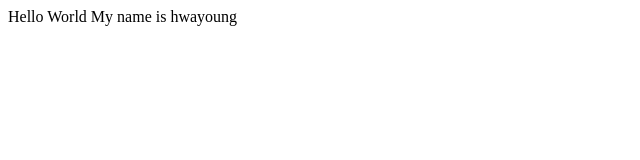
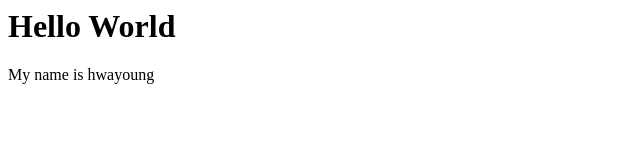
Before and after one commit to ehwayoung31/ehwayoung31.github.io, a plain HTML site: page index.html in a window 1280 px wide. Shown: the whole page, without its empty margins (0-640 px from the left). Drawn offline with Linux system fonts and the light colour scheme.

Commit message:
Update index.html

```diff
--- a/index.html
+++ b/index.html
@@ -1,9 +1,13 @@
+<html>
   <head>
-
+    <title>Hwayoung</title>
   </head>
   <body>
-Hello World
+
+    <p>
+      <h1>Hello World</h1>
       My name is hwayoung
+    </p>
   <div class='tableauPlaceholder' id='viz1569296858754' style='position: relative'><noscript>
   <a href='#'><img alt=' ' src='https:&#47;&#47;public.tableau.com&#47;static&#47;images&#47;H9&#47;H9RXQTQTB&#47;1_rss.png' style='border: none' /></a></noscript>
   <object class='tableauViz'  style='display:none;'>
@@ -29,3 +33,4 @@ vizElement.parentNode.insertBefore(scriptElement, vizElement);
   </body>
   <footer>
   </footer>
+</html>
```
Lines whose indentation alone changed are shown as unchanged.
